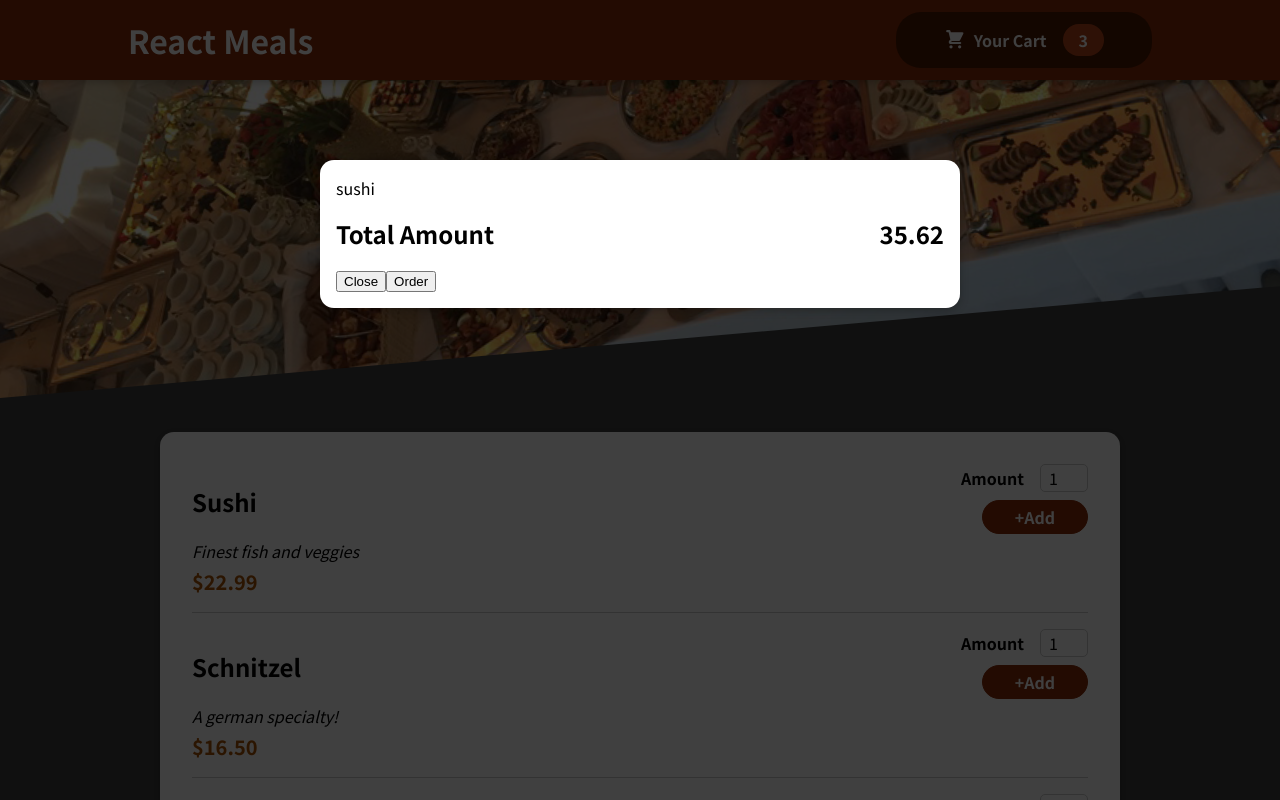
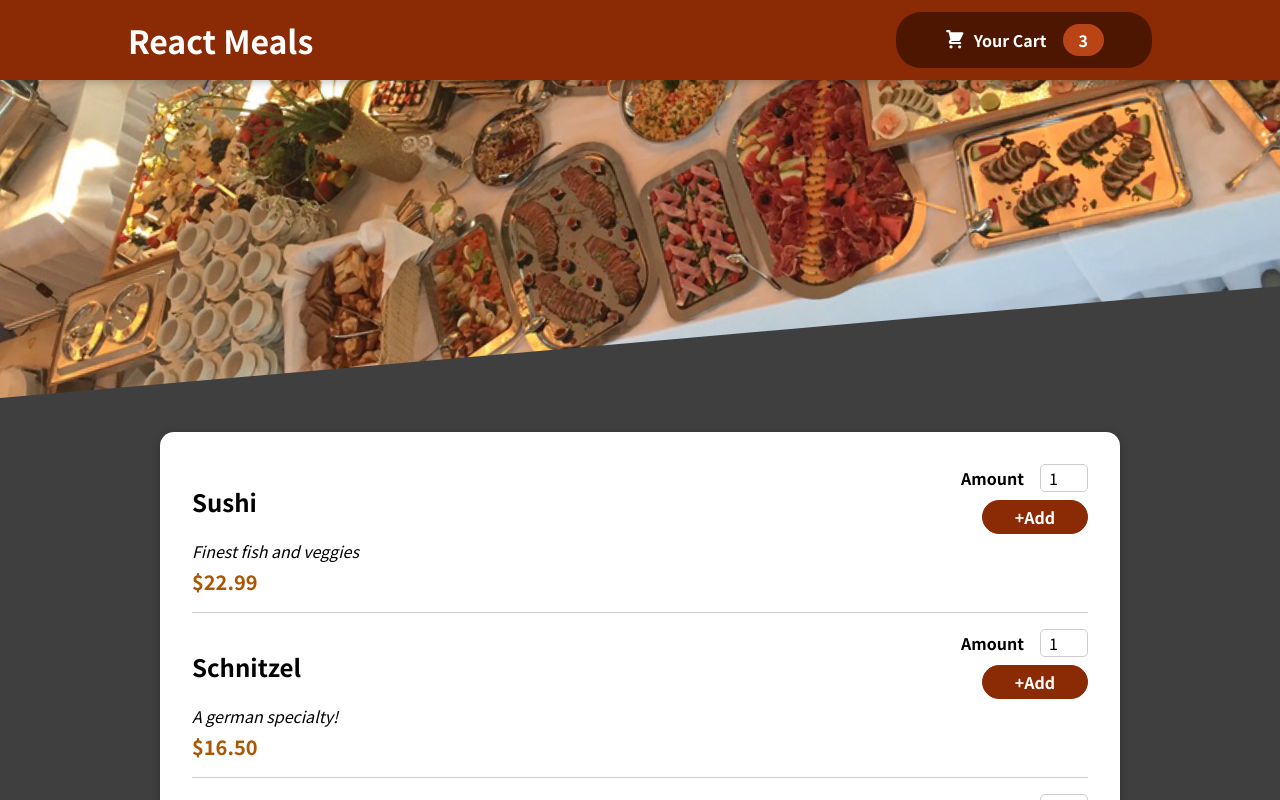
Before and after one commit to mohakbudhwani/starting_project, a React (Create React App) app: page / in a window 1280 px wide. Shown: the top 800 px of the page. Built offline with nearby package versions, Linux system fonts and the light colour scheme.

Commit message:
Open close cart functionality

```diff
--- a/src/App.js
+++ b/src/App.js
@@ -1,13 +1,24 @@
-import React from "react";
+import React, { useState } from "react";
 import Header from "./components/Layout/Header";
 import Meals from "./components/Meals/Meals";
 import Cart from "./components/Cart/Cart";
 
 function App() {
+
+  const[CartShown,setCartShown]=useState(false)
+
+  const ShowCartHandler=()=>{
+    setCartShown(true)
+  }
+
+  const CloseCartHandler=()=>{
+    setCartShown(false)
+  }
+
   return (
       <React.Fragment>
-        <Cart/>
-        <Header />
+        {CartShown && <Cart onClose={CloseCartHandler}/>}
+        <Header onShowCart={ShowCartHandler}/>
         <main>
           <Meals/>
         </main>
--- a/src/components/Cart/Cart.js
+++ b/src/components/Cart/Cart.js
@@ -10,7 +10,7 @@
     </ul>
 
     return (
-    <Modal>
+    <Modal onClose={props.onClose}>
         {cartitems}
         <div className={classes.total}>
             <span>Total Amount</span>
@@ -18,7 +18,7 @@
 
         </div>
         <div className={classes.action}>
-            <button className={classes['button--alt']} >Close</button>
+            <button className={classes['button--alt']} onClick={props.onClose}>Close</button>
             <button className={classes.button }>Order</button>
         </div>
     </Modal>
--- a/src/components/Layout/Header.js
+++ b/src/components/Layout/Header.js
@@ -8,7 +8,7 @@
         <React.Fragment>
             <header className={classes.header}>
                 <h1>React Meals</h1>
-                <HeaderCartButton />
+                <HeaderCartButton onClick={props.onShowCart}/>
             </header>
             <div className={classes['main-image']}>
                 <img src={mealsimage} alt="A Table full of Food" />
--- a/src/components/Layout/HeaderCartButton.js
+++ b/src/components/Layout/HeaderCartButton.js
@@ -3,7 +3,7 @@
 
 const HeaderCartButton=(props)=>{
     return (
-        <button className={classes.button}>
+        <button className={classes.button} onClick={props.onClick}>
             <span className={classes.icon}>
                 <CartIcon />
             </span>
--- a/src/components/UI/Modal.js
+++ b/src/components/UI/Modal.js
@@ -3,7 +3,7 @@
 import classes from "./Modal.module.css";
 
 const Backdrop=(props)=>{
-    return <div className={classes.backdrop} />
+    return <div className={classes.backdrop} onClick={props.onClose}/>
 }
 const ModalOverlay=(props)=>{
     return <div className={classes.modal}>
@@ -16,7 +16,7 @@
 
     return (
         <Fragment>
-            {ReactDOM.createPortal(<Backdrop/>,portalElement)}
+            {ReactDOM.createPortal(<Backdrop onClose={props.onClose}/>,portalElement)}
             {ReactDOM.createPortal(<ModalOverlay>{props.children}</ModalOverlay>,portalElement)}
         </Fragment>
     )
```
